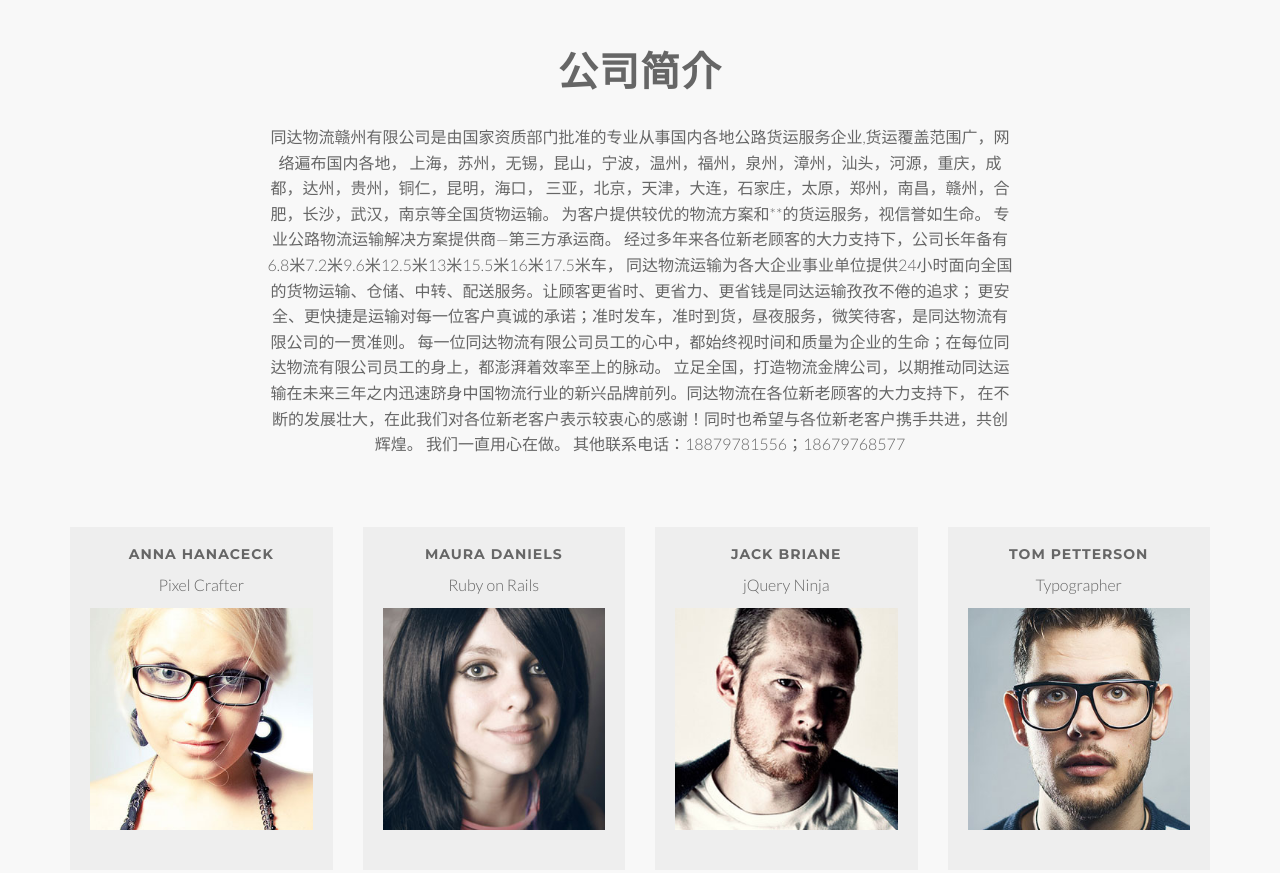
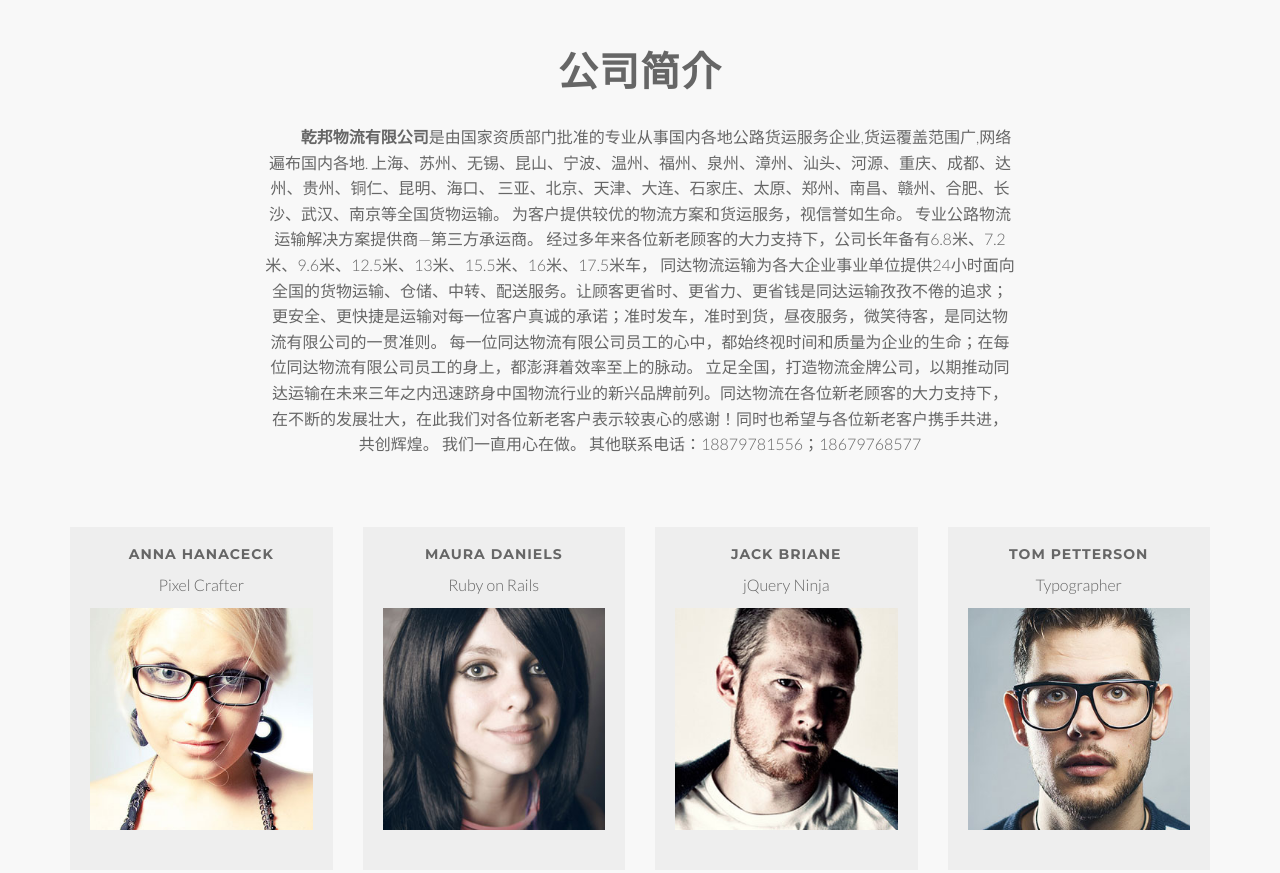
Before and after one commit to L-ee/QianBang, a website: page app/index.html in a window 1280 px wide. Shown: the part 860-1733 px from the top of the page. Drawn offline with Linux system fonts and the light colour scheme; files whose address does not match are found by name.

Commit message:
开始页面构造，填充内容

```diff
--- a/app/index.html
+++ b/app/index.html
@@ -65,12 +65,12 @@
 				<div class="col-lg-8 col-lg-offset-2">
 					<div class="section-heading">
 					<h2>公司简介</h2>
-					<p>
-						同达物流赣州有限公司是由国家资质部门批准的专业从事国内各地公路货运服务企业,货运覆盖范围广，网络遍布国内各地，
-						上海，苏州，无锡，昆山，宁波，温州，福州，泉州，漳州，汕头，河源，重庆，成都，达州，贵州，铜仁，昆明，海口，
-						三亚，北京，天津，大连，石家庄，太原，郑州，南昌，赣州，合肥，长沙，武汉，南京等全国货物运输。
-						为客户提供较优的物流方案和**的货运服务，视信誉如生命。 专业公路物流运输解决方案提供商—第三方承运商。
-						经过多年来各位新老顾客的大力支持下，公司长年备有6.8米7.2米9.6米12.5米13米15.5米16米17.5米车，
+					<p style="text-indent: 2em;">
+						<strong>乾邦物流有限公司</strong>是由国家资质部门批准的专业从事国内各地公路货运服务企业,货运覆盖范围广,网络遍布国内各地.
+						上海、苏州、无锡、昆山、宁波、温州、福州、泉州、漳州、汕头、河源、重庆、成都、达州、贵州、铜仁、昆明、海口、
+						三亚、北京、天津、大连、石家庄、太原、郑州、南昌、赣州、合肥、长沙、武汉、南京等全国货物运输。
+						为客户提供较优的物流方案和货运服务，视信誉如生命。 专业公路物流运输解决方案提供商—第三方承运商。
+						经过多年来各位新老顾客的大力支持下，公司长年备有6.8米、7.2米、9.6米、12.5米、13米、15.5米、16米、17.5米车，
 						同达物流运输为各大企业事业单位提供24小时面向全国的货物运输、仓储、中转、配送服务。让顾客更省时、更省力、更省钱是同达运输孜孜不倦的追求；
 						更安全、更快捷是运输对每一位客户真诚的承诺；准时发车，准时到货，昼夜服务，微笑待客，是同达物流有限公司的一贯准则。
 						每一位同达物流有限公司员工的心中，都始终视时间和质量为企业的生命；在每位同达物流有限公司员工的身上，都澎湃着效率至上的脉动。
```
Also changed, not shown: README.md (added), app/img/img-bg.jpg.
